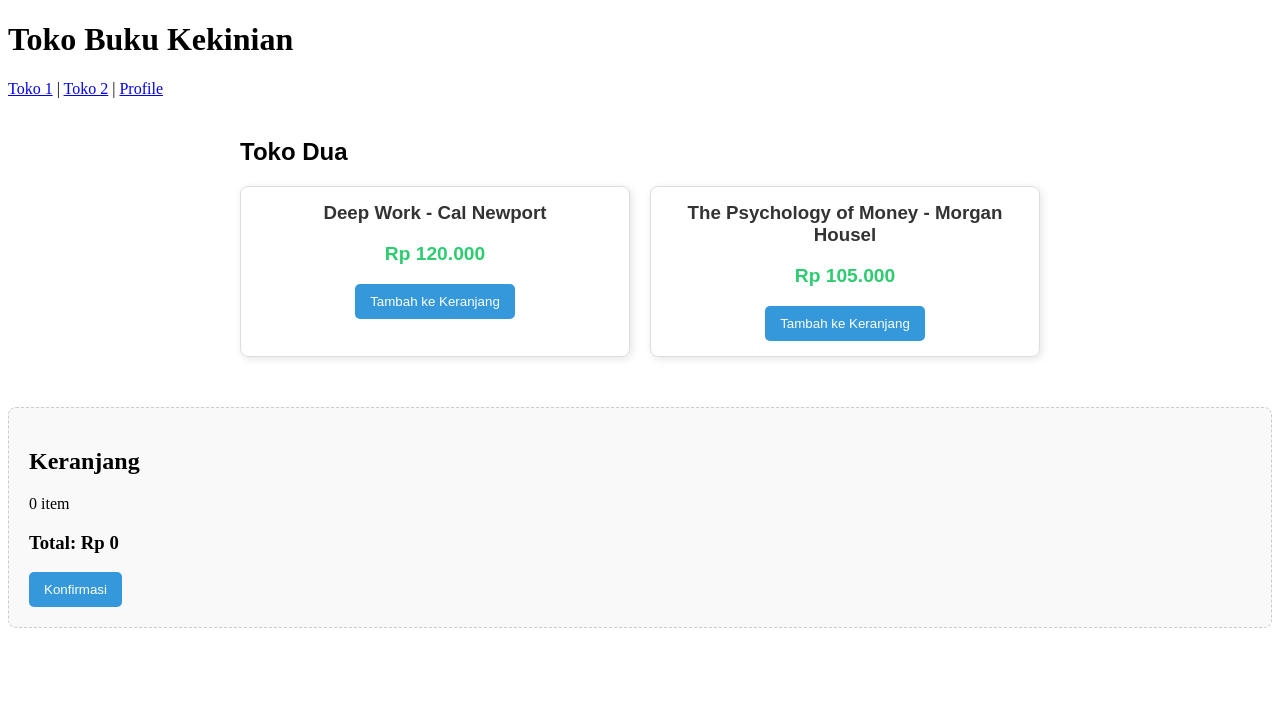
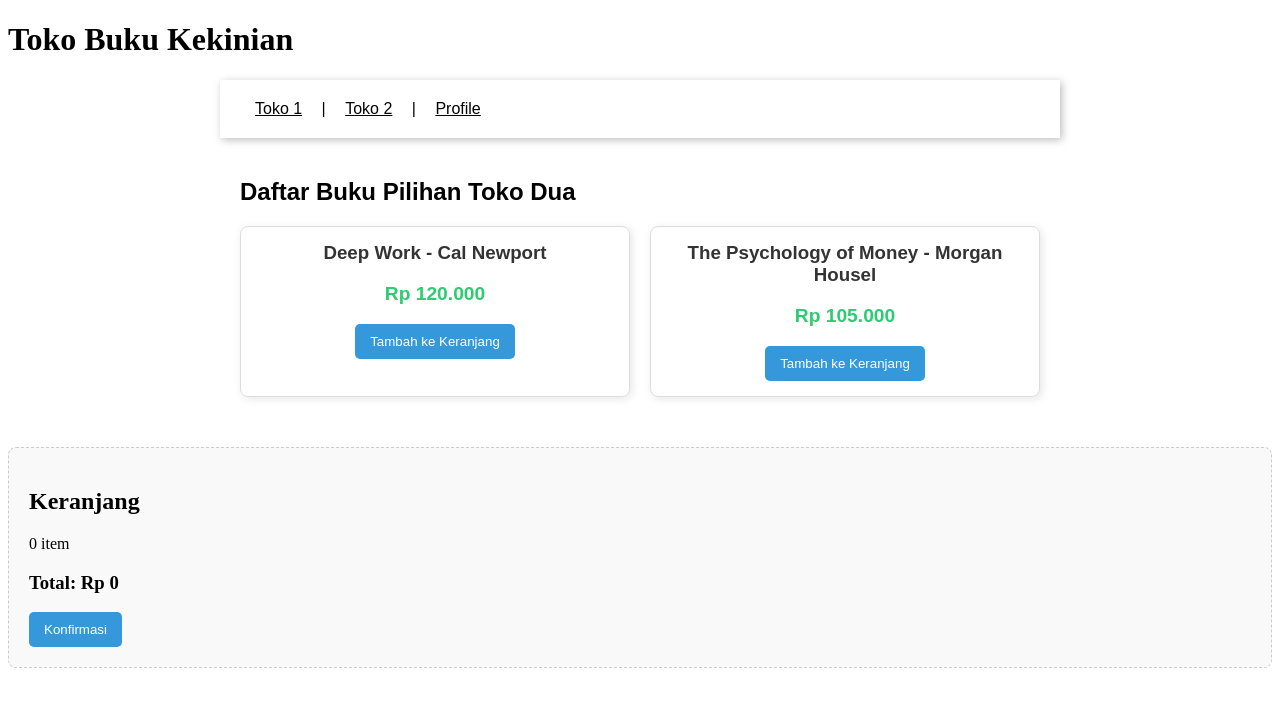
Before and after one commit to rthoriq/tugas1-rekayasaweb, a React (Vite) app: page /toko2 in a window 1280 px wide. Shown: the top 706 px of the page. Built offline with nearby package versions, Linux system fonts and the light colour scheme; the HTML template or start-up script is replaced by a standard one.

Commit message:
update terbaru

```diff
--- a/src/App.css
+++ b/src/App.css
@@ -5,7 +5,27 @@
   margin: 0 auto;
   padding: 20px;
 }
+.navbar {
 
+  color: rgb(0, 0, 0);
+  transition: background-color 0.3s;
+  font-family: Arial, sans-serif;
+  max-width: 8000px;
+  margin: 0 auto;
+  padding: 20px;
+  border: none;
+  padding: 10px 15px;
+  border-radius: 5px;
+  cursor: pointer;
+  transition: background-color 0.3s;
+}
+.navbar1 {
+  font-family: Arial, sans-serif;
+  max-width: 800px;
+  margin: 0 auto;
+  padding: 20px;
+  box-shadow: 2px 2px 8px rgba(0, 0, 0, 0.262);
+}
 .header {
   text-align: center;
   border-bottom: 2px solid #eee;
--- a/src/App.jsx
+++ b/src/App.jsx
@@ -11,10 +11,10 @@ function App() {
     <div>
       <h1>Toko Buku Kekinian</h1>
 
-      <nav>
-        <Link to="/toko1">Toko 1</Link> |{" "}
-        <Link to="/toko2">Toko 2</Link> |{" "}
-        <Link to="/profile">Profile</Link>
+      <nav className="navbar1">
+        <Link to="/toko1" className="navbar">Toko 1</Link> |{" "}
+        <Link to="/toko2" className="navbar">Toko 2</Link> |{" "}
+        <Link to="/profile" className="navbar">Profile</Link>
       </nav>
 
       <Routes>
--- a/src/pages/tokoDua.jsx
+++ b/src/pages/tokoDua.jsx
@@ -8,7 +8,7 @@ function TokoDua() {
 
     return (
         <div className="container">
-            <h2>Toko Dua</h2>
+            <h2>Daftar Buku Pilihan Toko Dua</h2>
 
             <div className="produk-grid">
                 {daftarBarang.map((barang) => (
```
